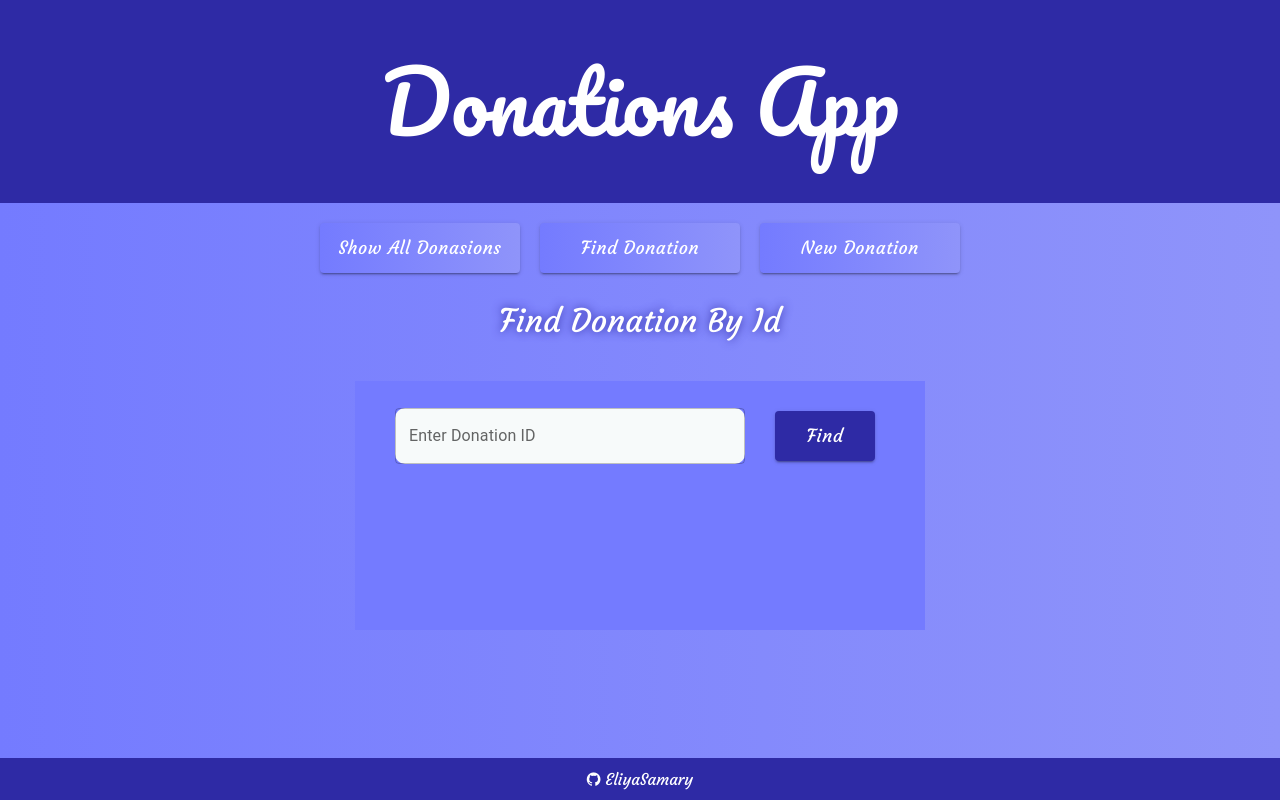
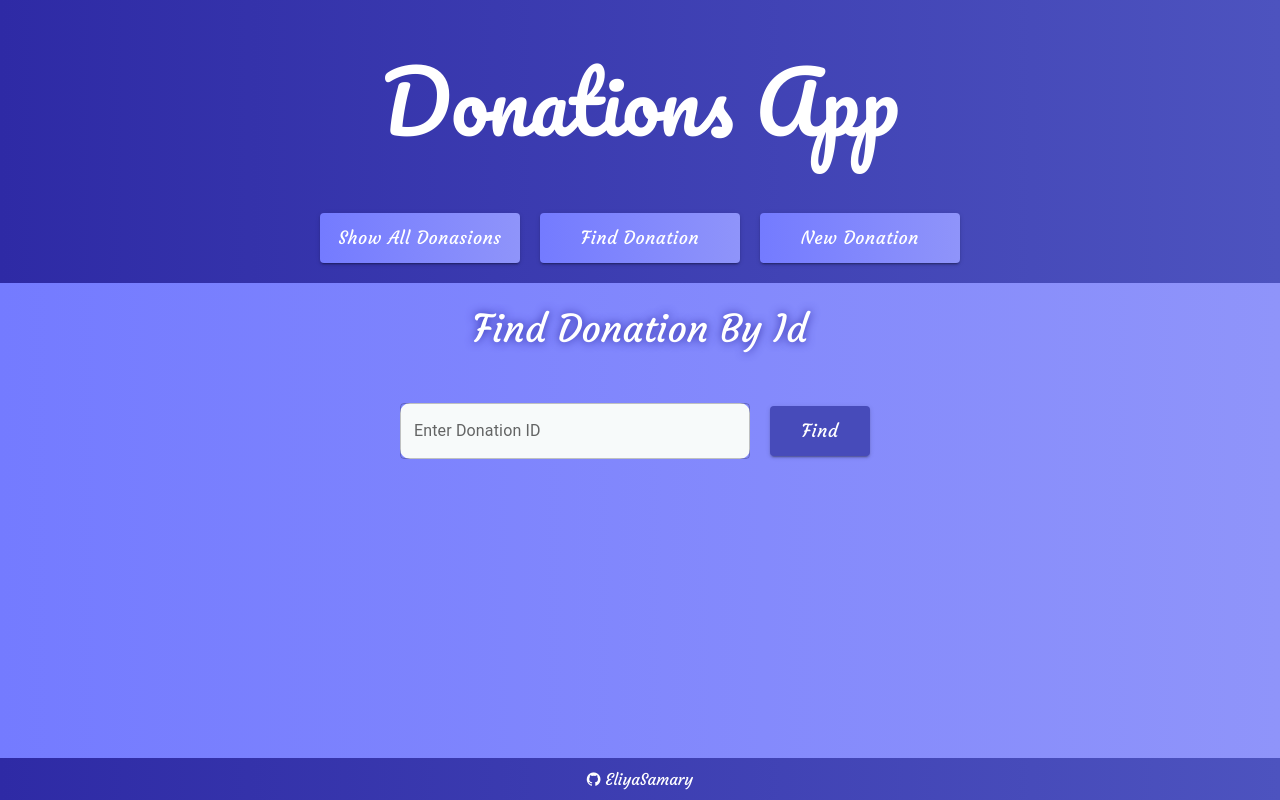
Before and after one commit to eliyasamary/donation-a, a React (Vite) app: page /item in a window 1280 px wide. Built offline with nearby package versions, Linux system fonts and the light colour scheme; a web font is replaced by a local one.

Commit message:
final touch

```diff
--- a/src/CSS/style.css
+++ b/src/CSS/style.css
@@ -1,6 +1,6 @@
 .header {
   width: 100%;
-  background-color: rgb(46, 42, 165);
+  background: linear-gradient(90deg, #2e2aa5, #4d53bf);
   display: flex;
   justify-content: center;
   color: white;
@@ -14,7 +14,7 @@
   width: 100%;
   height: 42px;
   margin-top: auto;
-  background-color: rgb(46, 42, 165);
+  background: linear-gradient(90deg, #2e2aa5, #4d53bf);
   position: fixed;
   bottom: 0;
   left: 0;
@@ -29,18 +29,19 @@
 
 .btns-container {
   width: 100%;
+  background: linear-gradient(90deg, #2e2aa5, #4d53bf);
   display: flex;
   flex-wrap: wrap;
   flex-direction: row;
-  margin-top: 10px;
   justify-content: center;
   align-items: center;
+  padding-bottom: 10px;
 }
 
 .modify-btn {
   width: 100px;
   height: 50px;
-  background-color: rgb(46, 42, 165) !important;
+  background-color: #474bba !important;
   color: aliceblue !important;
 }
 
@@ -60,14 +61,11 @@
   flex-wrap: wrap;
   gap: 20px;
   justify-content: center;
-  margin-top: 20px;
-  background-color: #747bff;
   padding: 20px;
   padding-bottom: 30%;
 }
 
 .flex-container-col {
-  /* height: 100%; */
   display: flex;
   flex-direction: column;
   gap: 20px;
@@ -119,8 +117,8 @@
 .form-container-row {
   display: flex;
   flex-direction: row;
-  gap: 20px;
-  justify-self: center;
+  gap: 10px;
+  justify-content: center;
   align-items: center;
 }
 
@@ -128,7 +126,7 @@
   width: 100px;
   height: 50px;
   margin: 10px !important;
-  background-color: rgb(46, 42, 165) !important;
+  background-color: #474bba !important;
   color: #ffffff !important;
 }
 .btn-wrapper :hover {
@@ -136,7 +134,7 @@
 }
 
 .body-title {
-  font-size: 32px;
+  font-size: 38px;
   font-family: "Courgette", cursive;
   font-weight: 400;
   font-style: normal;
```
